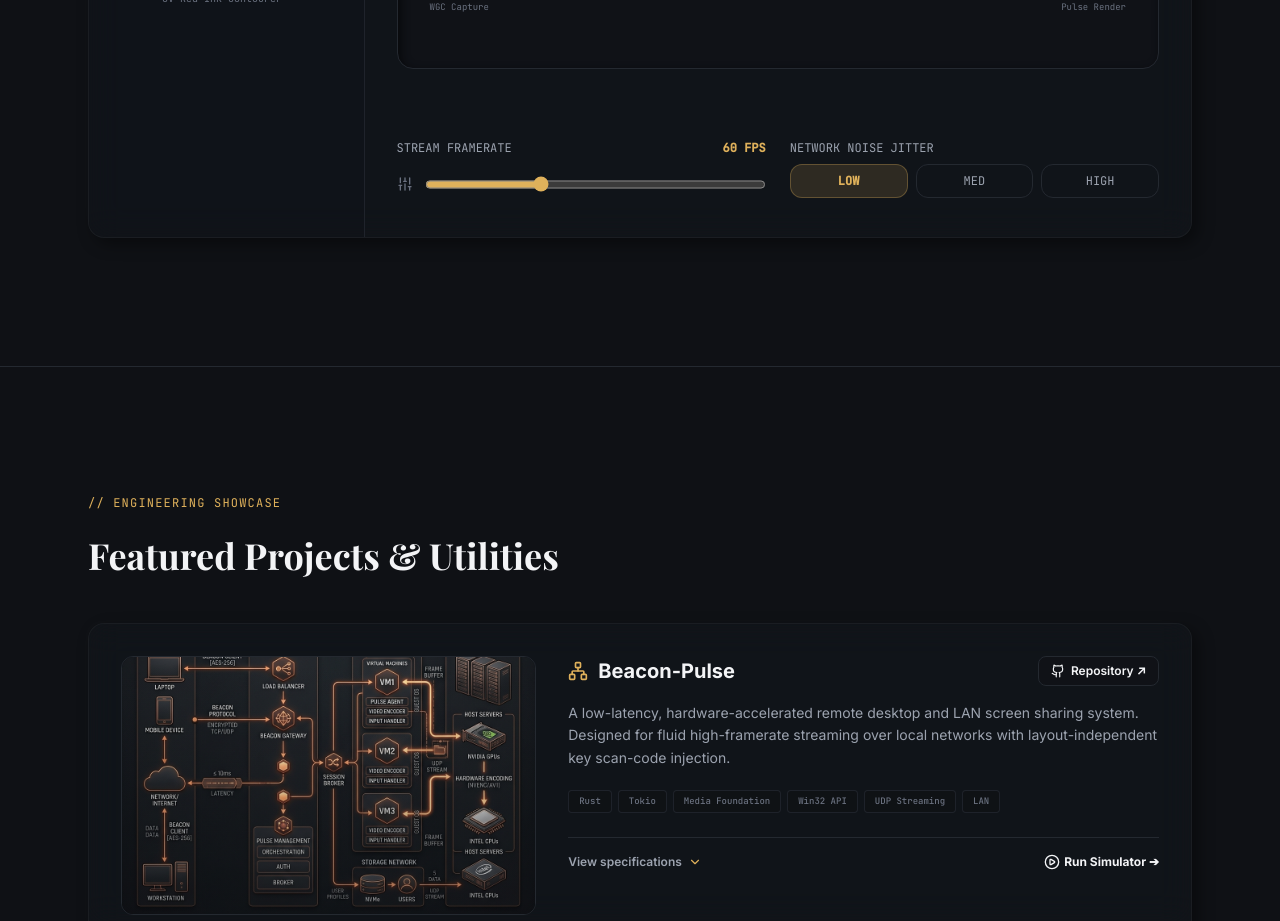
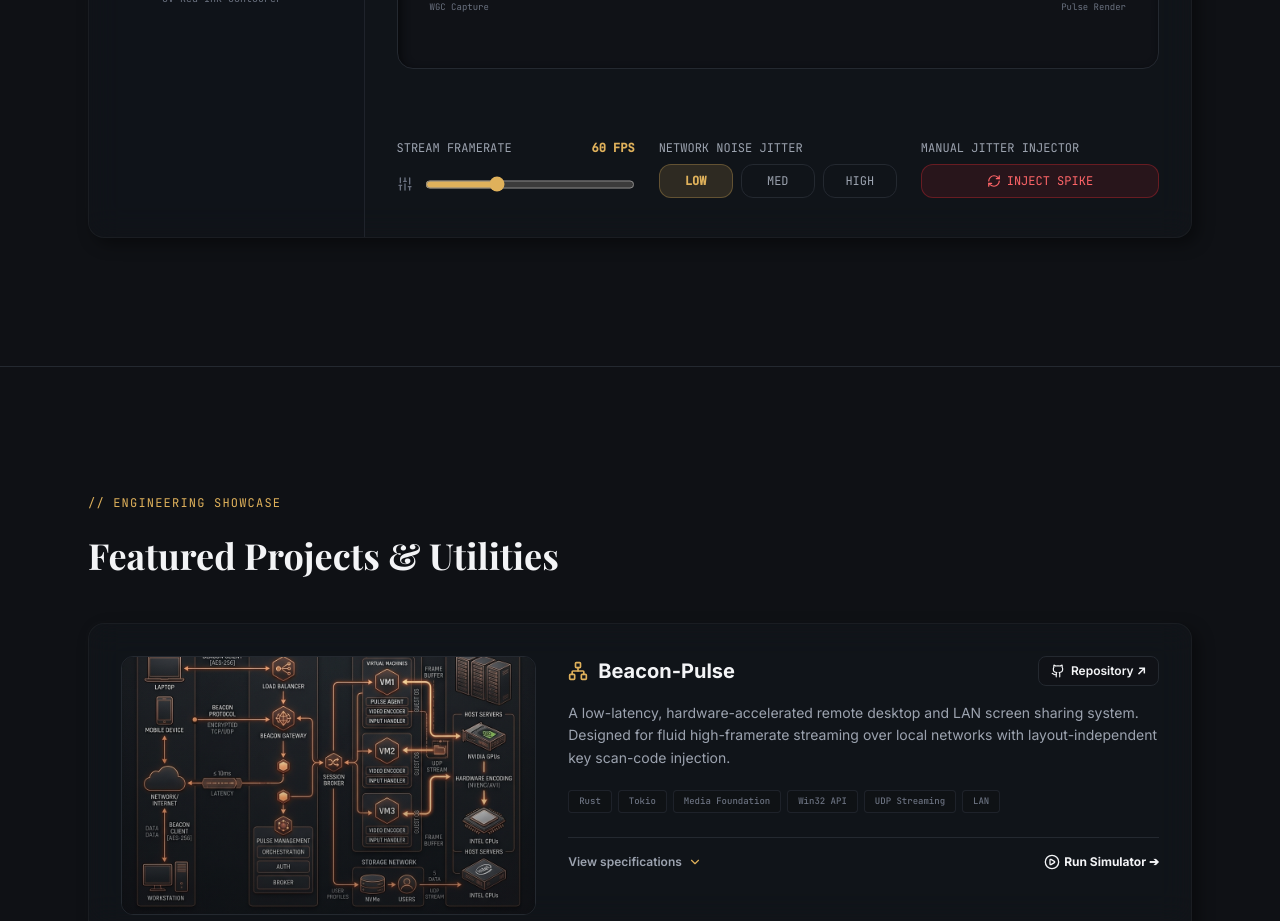
Before and after one commit to adarsh0044321/helloadarsh, a React (Vite) app: page / in a window 1280 px wide. Shown: the part 3140-4061 px from the top of the page. Built offline with nearby package versions, Linux system fonts and the light colour scheme; a web font is replaced by a local one.

Commit message:
feat: add manual packet noise and latency jitter injector in stream simulator

```diff
--- a/src/components/EngineeringLabs.tsx
+++ b/src/components/EngineeringLabs.tsx
@@ -49,6 +49,17 @@ export default function EngineeringLabs() {
 
     return () => clearInterval(ticker);
   }, [activeTab, fps, networkNoise]);
+
+  const injectJitter = () => {
+    setLatency((prev) => parseFloat((prev + 12 + Math.random() * 8).toFixed(2)));
+    setPacketDropCount((prev) => prev + 3);
+    setPacketStream((prev) => [
+      ...prev,
+      { id: streamIdCounter.current++, offset: 15, dropped: true },
+      { id: streamIdCounter.current++, offset: 35, dropped: true },
+      { id: streamIdCounter.current++, offset: 55, dropped: true }
+    ]);
+  };
 
 
   // ── 2. FocusFlow Screen Exclusion States ──
@@ -204,7 +215,7 @@ export default function EngineeringLabs() {
                   </div>
 
                   {/* Controls Sidebar / Bottom */}
-                  <div className="grid grid-cols-1 md:grid-cols-2 gap-6 pt-4">
+                  <div className="grid grid-cols-1 md:grid-cols-3 gap-6 pt-4">
                     {/* FPS Slider */}
                     <div className="space-y-2">
                       <div className="flex justify-between text-xs font-mono">
@@ -242,6 +253,18 @@ export default function EngineeringLabs() {
                           </button>
                         ))}
                       </div>
+                    </div>
+
+                    {/* Manual Jitter Injector */}
+                    <div className="space-y-2">
+                      <span className="text-xs font-mono text-text-secondary uppercase block">Manual Jitter Injector</span>
+                      <button
+                        onClick={injectJitter}
+                        className="w-full py-2 px-4 rounded-xl font-mono text-xs uppercase transition-all duration-300 border border-red-500/30 bg-red-500/10 text-red-400 hover:bg-red-500/20 active:scale-95 flex items-center justify-center gap-1.5 cursor-pointer"
+                      >
+                        <RefreshCw className="w-3.5 h-3.5" />
+                        Inject Spike
+                      </button>
                     </div>
                   </div>
                 </motion.div>
```
